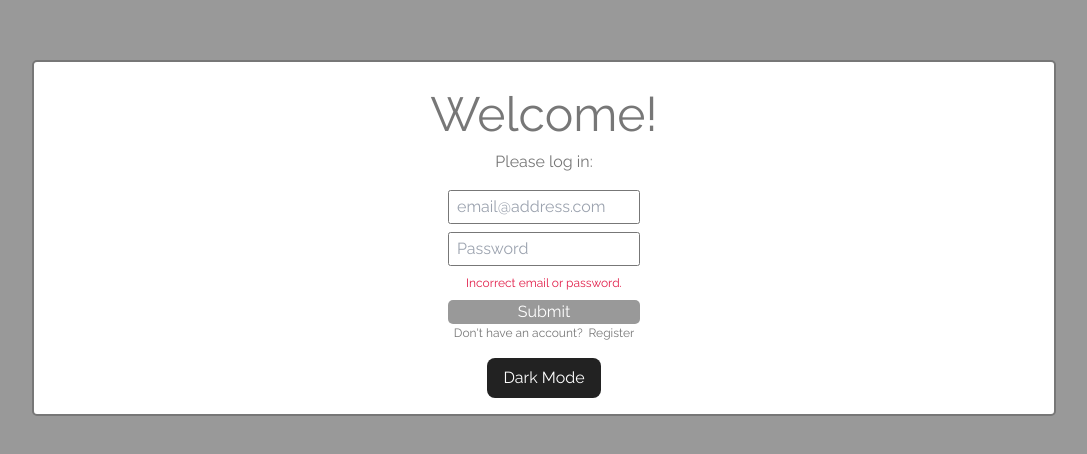
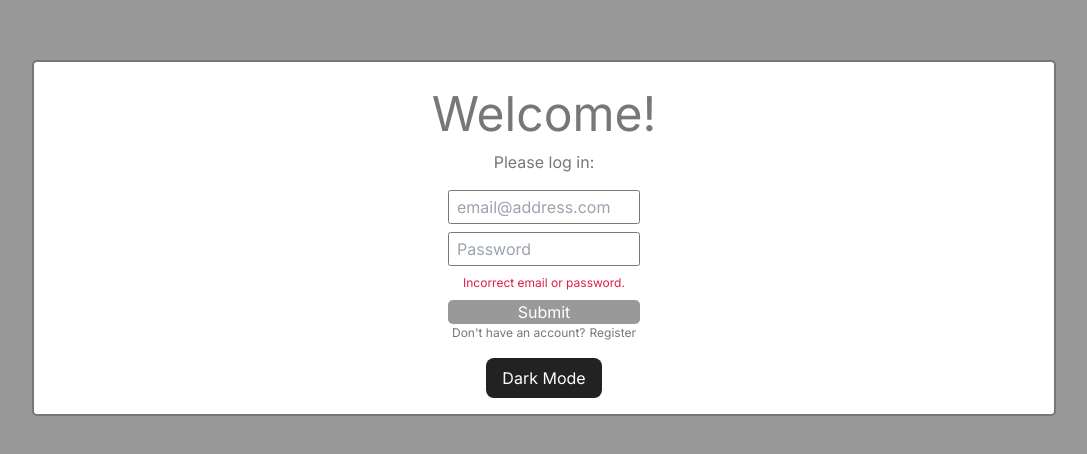
Before and after one commit to ellewright/Todo-List-App, a React (Vite) app in the folder client/: page /login in a window 1280 px wide. Shown: the part 162-616 px from the top of the page, without its empty margins (96-1183 px from the left). Built offline with nearby package versions, Linux system fonts and the light colour scheme; no server answers.

Commit message:
Change font from Raleway to Inter

```diff
--- a/client/index.html
+++ b/client/index.html
@@ -6,7 +6,8 @@
   <meta name="viewport" content="width=device-width, initial-scale=1.0" />
   <link rel="preconnect" href="https://fonts.googleapis.com">
   <link rel="preconnect" href="https://fonts.gstatic.com" crossorigin>
-  <link href="https://fonts.googleapis.com/css2?family=Raleway:ital,wght@0,100..900;1,100..900&display=swap"
+  <link
+    href="https://fonts.googleapis.com/css2?family=Inter:ital,opsz,wght@0,14..32,100..900;1,14..32,100..900&display=swap"
     rel="stylesheet">
   <title>Todo List</title>
 </head>
--- a/client/src/index.css
+++ b/client/src/index.css
@@ -3,7 +3,7 @@
 @tailwind utilities;
 
 :root {
-    --font-family: "Raleway", sans-serif;
+    --font-family: "Inter", sans-serif;
 
     --dark-gray: #222;
     --gray: #444;
```
